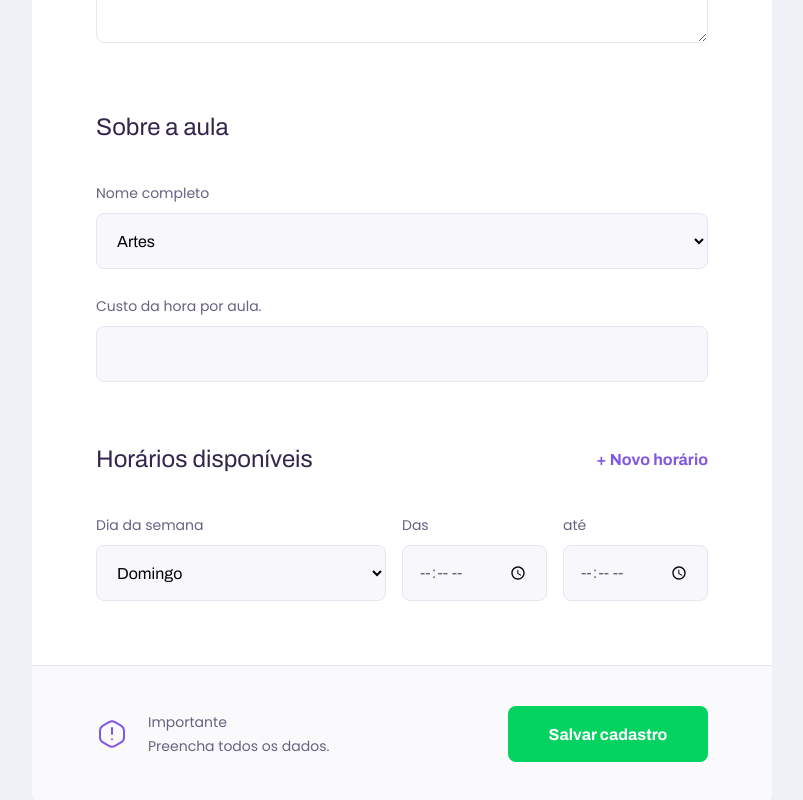
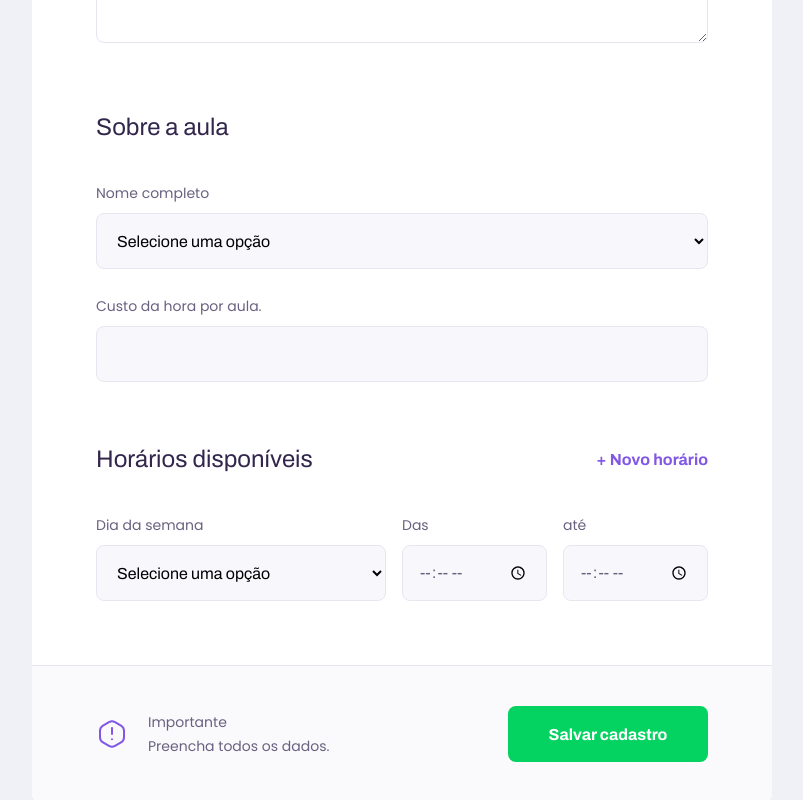
Before and after one commit to DenitoJCarvalho/Projetos, a React (Create React App) app in the folder next level week/2/web/: page /give-classes in a window 1280 px wide. Shown: the part 707-1507 px from the top of the page, without its empty margins (238-1041 px from the left). Built offline with nearby package versions, Linux system fonts and the light colour scheme.

Commit message:
Aplicando e entendo conceitos de estados no React

```diff
--- a/next level week/2/web/src/components/Select/index.tsx
+++ b/next level week/2/web/src/components/Select/index.tsx
@@ -17,7 +17,7 @@ const Select: React.FC<SelectProps> = ({ label, name, options, ...rest}) => {
     return (
         <div className="select-block">
             <label htmlFor={name}>{label}</label>
-            <select id={name} {...rest}>
+            <select defaultValue="" id={name} {...rest}>
                 <option value="" disabled hidden>
                     Selecione uma opção
                 </option>
--- a/next level week/2/web/src/pages/TeacherForm/index.tsx
+++ b/next level week/2/web/src/pages/TeacherForm/index.tsx
@@ -1,4 +1,4 @@
-import React from 'react'
+import React, { useState } from 'react'
 
 import PageHeader from '../../components/PageHeader'
 import Input from '../../components/input'
@@ -12,6 +12,20 @@ import './styles.css'
 
 
 function TeacherForm() {
+
+    const [ scheduleItem, setScheduleItem ] = useState([
+        { week_day: 0, from: '', to: ''}
+    ])
+
+    function addNewScheduleItem(){
+
+        setScheduleItem([
+            ...scheduleItem,
+            { week_day: 0, from: '', to: ''}
+        ])
+
+    }
+
     return (
         <div id="page-teacher-form" className="container">
             <PageHeader title="Que incrível que você quer dar aulas."
@@ -62,10 +76,14 @@ function TeacherForm() {
                 <fieldset>
                         <legend>
                             Horários disponíveis
-                            <button type="button"> + Novo horário </button>
+                            <button type="button" onClick={addNewScheduleItem}>
+                                + Novo horário
+                            </button>
                         </legend>
 
-                        <div className="schedule-item">
+                        {scheduleItem.map(item => {
+                            return (
+                                <div key={item.week_day} className="schedule-item">
                                     <Select
                                         name="week_day"
                                         label="Dia da semana"
@@ -83,6 +101,8 @@ function TeacherForm() {
                                     <Input name="from" label="Das" type="time" />
                                     <Input name="to" label="até" type="time" />
                                 </div>
+                            )
+                        })}
                 </fieldset>
 
                 <footer>
```
Lines whose indentation alone changed are shown as unchanged.
